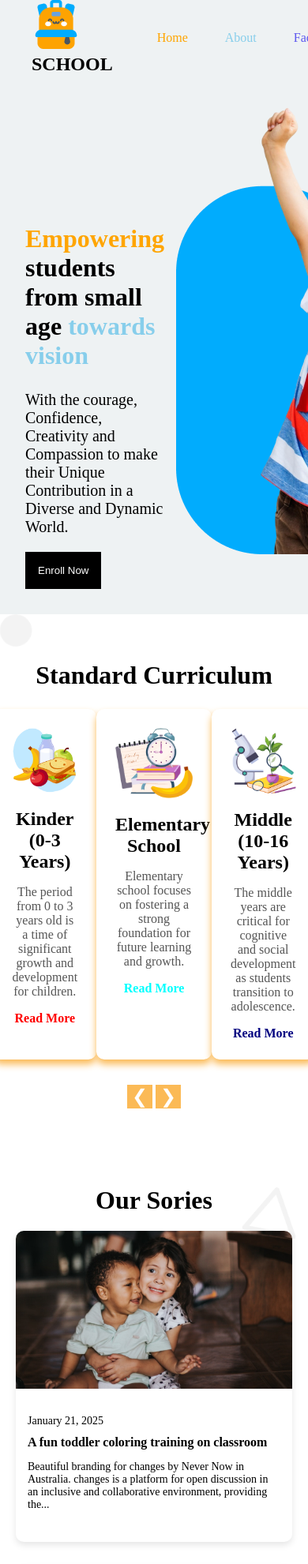
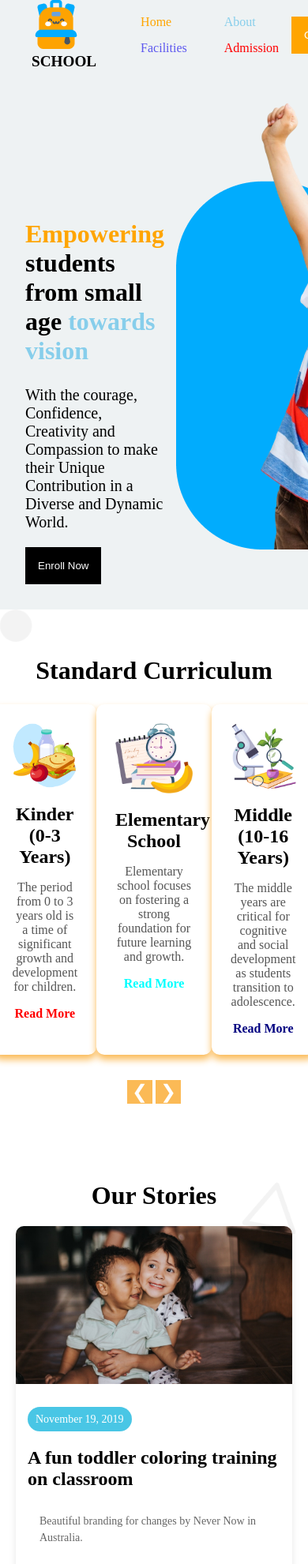
Before and after one commit to farhantanvirapurba/second-assignment, a plain HTML site: page index.html in a window 390 px wide. Shown: the top 1981 px of the page at 79% size. Drawn offline with Linux system fonts and the light colour scheme.

Commit message:
matha gorm

```diff
--- a/index.html
+++ b/index.html
@@ -82,55 +82,50 @@
         <button class="next-btn">&#10095;</button>
       </div>
     </section>
-    <!-- Story -->
     <section class="our-stories">
       <div class="container">
-        <h2>Our Sories</h2>
-        <div class="sttory-grid">
+        <h2>Our Stories</h2>
+        <div class="story-grid">
           <!-- Story 1 -->
           <div class="story">
-            <img src="assets/story-1.png" alt="" />
+            <img src="assets/story-1.png" alt="Story 1">
             <div class="story-content">
-              <p class="date">January 21, 2025</p>
+              <p id="date">November 19, 2019</p>
               <h3>A fun toddler coloring training on classroom</h3>
-              <p>
-                Beautiful branding for changes by Never Now in Australia.
-                changes is a platform for open discussion in an inclusive and
-                collaborative environment, providing the...
-              </p>
-            </div>
+              <p>Beautiful branding for changes by Never Now in Australia.</p>
             </div>
           </div>
           <!-- Story 2 -->
           <div class="story">
-          <img src="assets/story-2.png" alt="" />
+            <img src="assets/story-2.png" alt="Story 2">
             <div class="story-content">
-            <p id="date">January 21, 2025</p>
+              <p id="date">November 19, 2019</p>
               <h3>Find out if a school fits the family’s needs</h3>
             </div>
           </div>
           <!-- Story 3 -->
           <div class="story">
-          <img src="assets/story-3.png" alt="" />
+            <img src="assets/story-3.png" alt="Story 3">
             <div class="story-content">
-            <p id="date">January 21, 2025</p>
+              <p id="date">November 19, 2019</p>
               <h3>Summer math & literacy centres for kids</h3>
             </div>
           </div>
           <!-- Story 4 -->
           <div class="story">
-          <img src="assets/story-4.png" alt="" />
+            <img src="assets/story-4.png" alt="Story 4">
             <div class="story-content">
-            <p id="date">January 21, 2025</p>
+              <p id="date">September 10, 2019</p>
               <h3>Classroom management techniques for new tutors</h3>
             </div>
           </div>
           <!-- Story 5 -->
           <div class="story">
-          <img src="assets/story-5.png" alt="" />
+            <img src="assets/story-5.png" alt="Story 5">
             <div class="story-content">
-            <p id="date">January 21, 2025</p>
+              <p id="date">July 19, 2019</p>
               <h3>Conversation rhymes improve kids listening</h3>
+            </div>
           </div>
         </div>
         <button class="view-all-btn">View All</button>
--- a/style/style.css
+++ b/style/style.css
@@ -148,7 +148,7 @@ text-align: center;
 
 }
 .container{
-    max-width: 1200px;
+    max-width:1200px;
     margin: 0 auto;
 }
 .our-stories h2{
@@ -156,24 +156,36 @@ text-align: center;
     color: black;
     margin-bottom: 20px;
 }
-.sttory-grid{
+.story-grid{
     display: grid;
-    grid-template-columns: repeat(auto-fill, minmax(250px, 1fr));
+    grid-template-columns: repeat(auto-fill, minmax(300px, 1fr));
     gap: 20px;
-    margin-bottom: 30px;
+    margin-bottom:30px;
 }
 .story{
     background-color: rgba(255, 255, 255, 1);
     border-radius: 10px;
     box-shadow: 0 4px 8px rgba(0, 0, 0, 0.1);
     overflow: hidden;
-       text-align: left;
+    text-align: left;
+    transition: transform 0.3s ease, box-shadow 0.3s ease;
+    .story:hover{
+    box-shadow: 0 8px 16px rgba(0, 0, 0, 0.2);
+
+    }
+}
+.story-content p {
+  font-size: 14px;
+  color: #666;
+  padding: 15px;
 }
 .story img{
     height: 200px;
     width: 100%;
     border-bottom: 1px;
     object-fit: cover;
+    display: grid;
+    grid-template-columns: repeat(2,1fr);
 }
 .story-content{
     padding: 15px;
@@ -185,13 +197,14 @@ color: black;
 
 }
 .story-content h3{
-font-size: 1rem;
+font-size: 1.5rem;
 color: black;
 margin: 10px 0;
 }
 .story-content p {
     font-size: 14px;
-
+    line-height: 1.5;
+    margin-bottom: 15px;
 }
 .view-all-btn {
     display: inline-block;
@@ -281,3 +294,36 @@ margin-top: 20px;
   display: flex;
   gap: 4px;
 }
+/*Responsive Style*/
+/*Small Device*/
+@media screen and (max-width:576px) {
+  /* Navbar */
+  .Navbar {
+    flex-wrap: nowrap;
+     justify-content: space-between;
+  }
+  .nav-links, .contact-btn {
+    display: grid;
+    grid-template-columns: repeat(2,1fr);
+  }
+  .logo {
+    font-size: 1.2rem;
+  }
+  .Navbar:after {
+    font-size: 1.5rem;
+    display: inline-block;
+  }
+}
+/*Our Story*/
+/* Responsive Adjustments */
+@media (max-width: 768px) {
+  .story-grid {
+    grid-template-columns: repeat(2, 1fr);
+  }
+}
+
+@media (max-width: 480px) {
+  .story-grid {
+    grid-template-columns: 1fr;
+  }
+}
```
Lines whose indentation alone changed are shown as unchanged.
